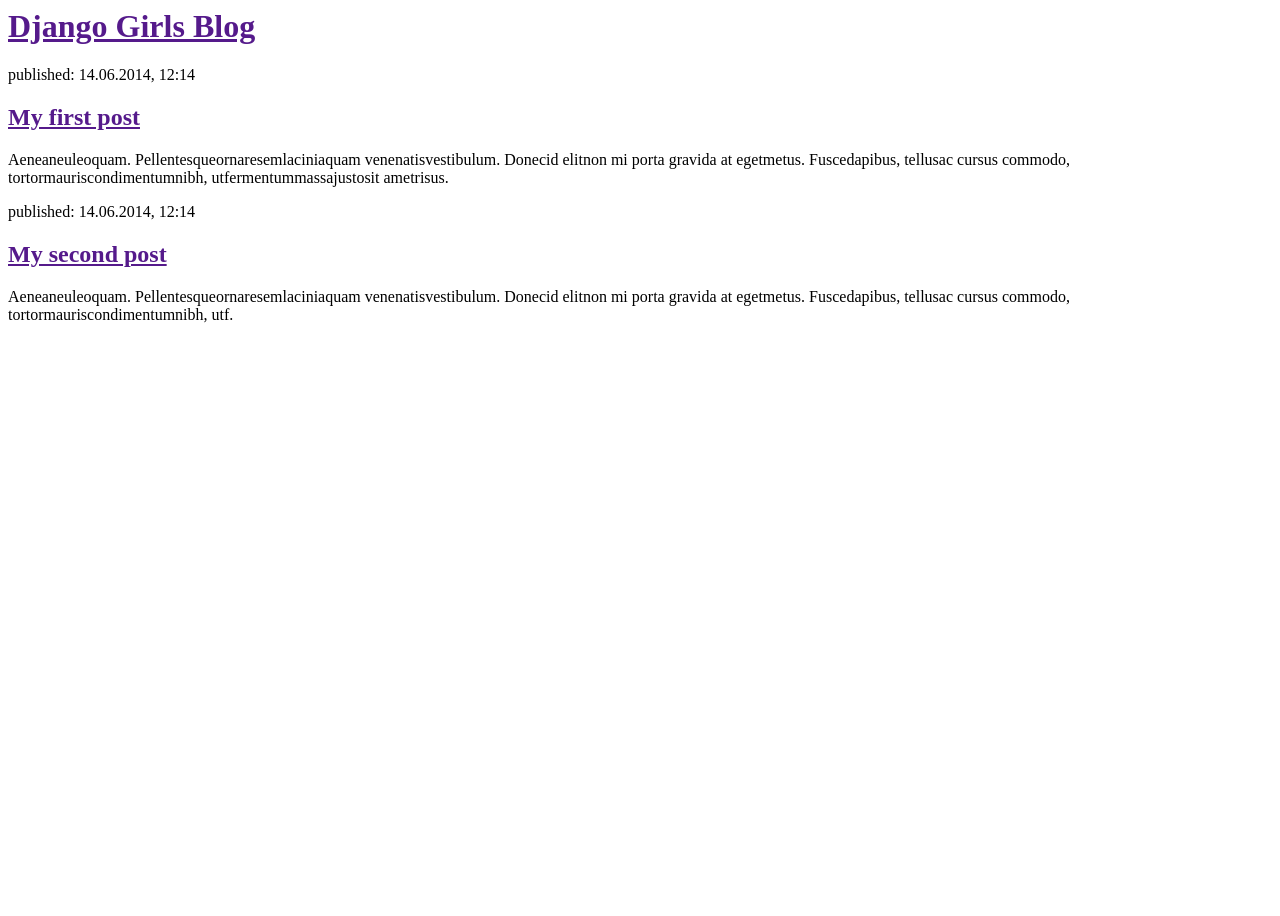
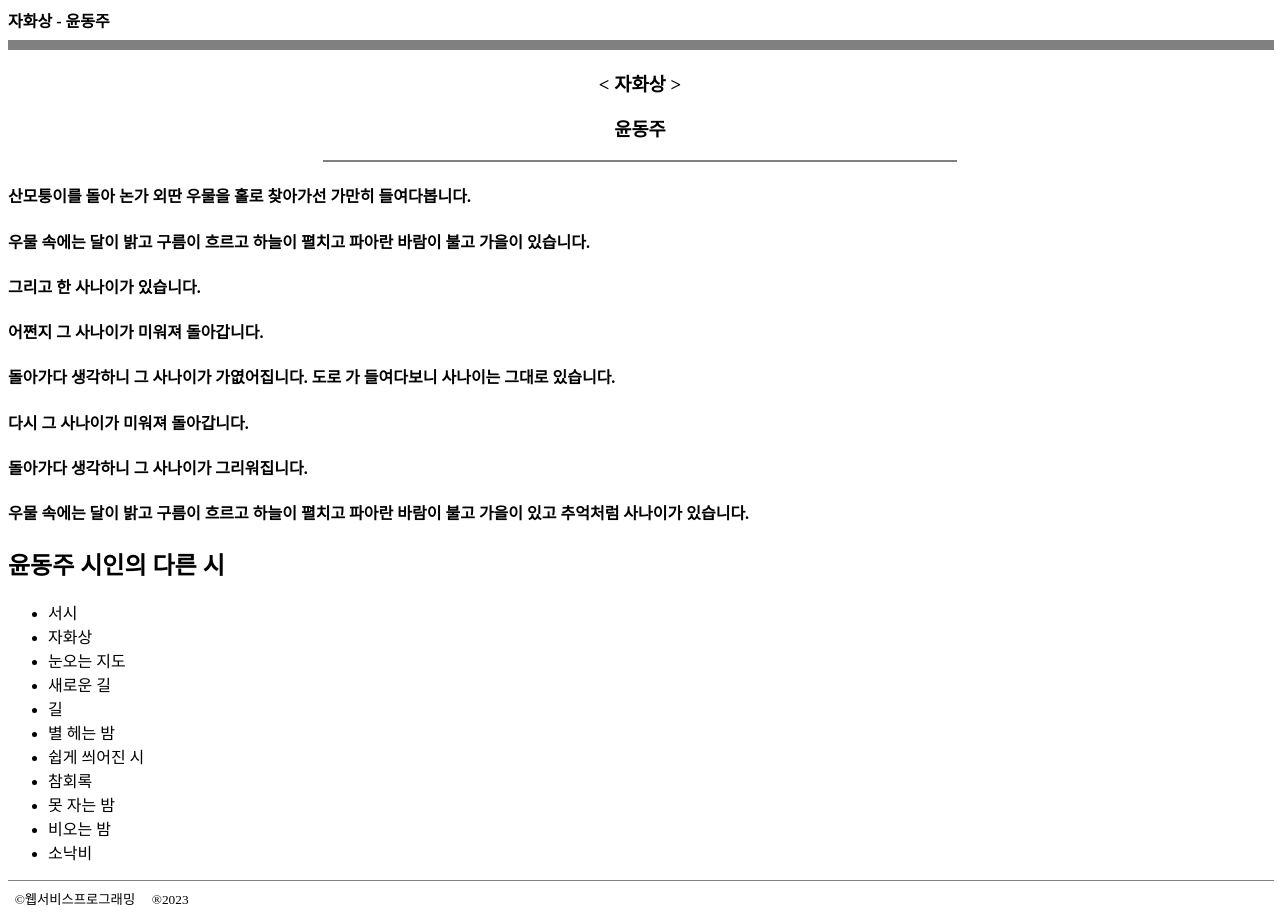
Before and after one commit to lsh0107/my-first-blog, a Django app: page / in a window 1280 px wide. Before the commit the page ends 323 px from the top, so only its background shows below. Run offline with Django 4.2, Linux system fonts and the light colour scheme.

Commit message:
assignment2

```diff
--- a/blog/templates/blog/post_list.html
+++ b/blog/templates/blog/post_list.html
@@ -1,20 +1,53 @@
 <html>
-    <head>
-        <title>Django Girls blog</title>
-    </head>
-    <body>
-        <div>
-            <h1><a href="">Django Girls Blog</a></h1>
-        </div>
-        <div>
-            <p>published: 14.06.2014, 12:14</p>
-            <h2><a href="">My first post</a></h2>
-            <p>Aeneaneuleoquam. Pellentesqueornaresemlaciniaquam venenatisvestibulum. Donecid elitnon mi porta gravida at egetmetus. Fuscedapibus, tellusac cursus commodo, tortormauriscondimentumnibh, utfermentummassajustosit ametrisus.</p>
-        </div>
-        <div>
-            <p>published: 14.06.2014, 12:14</p>
-            <h2><a href="">My second post</a></h2>
-            <p>Aeneaneuleoquam. Pellentesqueornaresemlaciniaquam venenatisvestibulum. Donecid elitnon mi porta gravida at egetmetus. Fuscedapibus, tellusac cursus commodo, tortormauriscondimentumnibh, utf.</p>
-        </div>
+    <head><b>자화상 - 윤동주</b></head>
+    <hr size="10" align="left" width=100% noshade="noshade"></hr>
+        <section>
+            <article>
+                <center>
+                    <h1>&lt; 자화상 &gt;</h1>
+                </center>
+            </article>
+            <article>
+                <center>
+                    <h1>윤동주</h1>
+                </center>
+            </article>
+            <hr size="2" align="center" width=50% noshade="noshade"></hr>
+        </section>
+        <section>
+            <h4>산모퉁이를 돌아 논가 외딴 우물을 홀로 찾아가선 가만히 들여다봅니다.</h4>
+            <h4>우물 속에는 달이 밝고 구름이 흐르고 하늘이 펼치고 파아란 바람이 불고 가을이 있습니다.</h4>
+            <h4>그리고 한 사나이가 있습니다.</h4>
+            <h4>어쩐지 그 사나이가 미워져 돌아갑니다.</h4>
+            <h4>돌아가다 생각하니 그 사나이가 가엾어집니다. 도로 가 들여다보니 사나이는 그대로 있습니다.</h4>
+            <h4>다시 그 사나이가 미워져 돌아갑니다.</h4>
+            <h4>돌아가다 생각하니 그 사나이가 그리워집니다.</h4>
+            <h4>우물 속에는 달이 밝고 구름이 흐르고 하늘이 펼치고 파아란 바람이 불고 가을이 있고 추억처럼 사나이가 있습니다.</h4>
+        </section>
+        <section>
+            <article>
+                <h2>윤동주 시인의 다른 시</h2>
+                <ul>
+                    <li>서시</li>
+                    <li>자화상</li>
+                    <li>눈오는 지도</li>
+                    <li>새로운 길</li>
+                    <li>길</li>
+                    <li>별 헤는 밤</li>
+                    <li>쉽게 씌어진 시</li>
+                    <li>참회록</li>
+                    <li>못 자는 밤</li>
+                    <li>비오는 밤</li>
+                    <li>소낙비</li>
+                </ul>
+            </article>
+        </section>
     </body>
+    <hr size="1" align="left" width=100% noshade="noshade"></hr>
+    <footer>
+        <small>
+            &nbsp;&nbsp;&copy;웹서비스프로그래밍&nbsp;&nbsp;
+            &nbsp;&nbsp;&reg;2023
+        </small>
+    </footer>
 </html>
```
